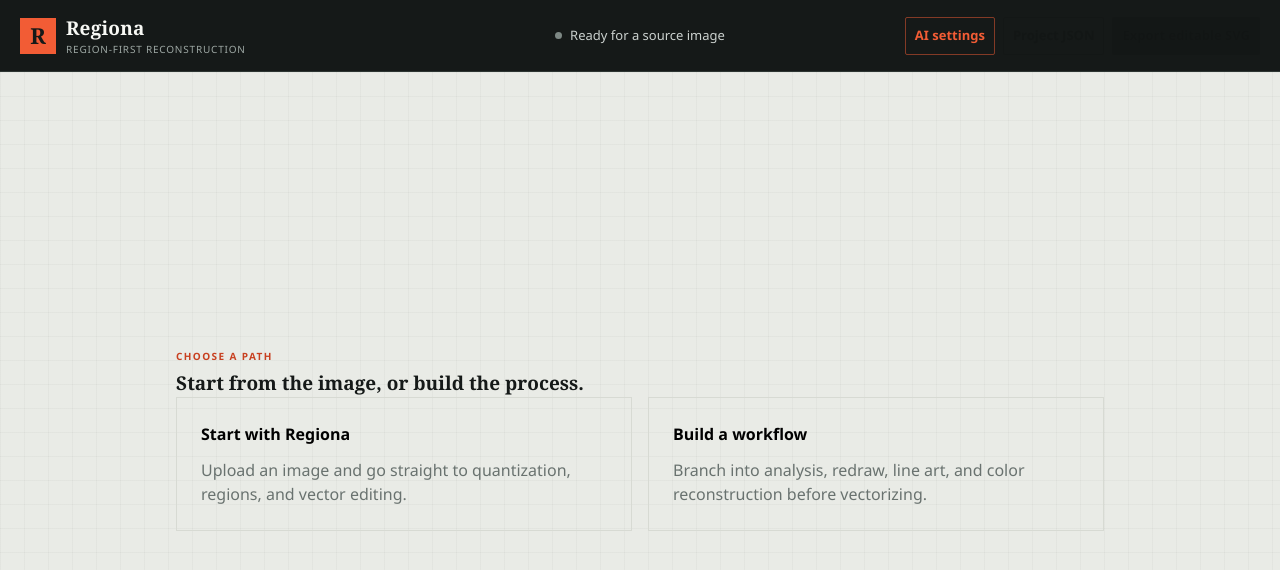
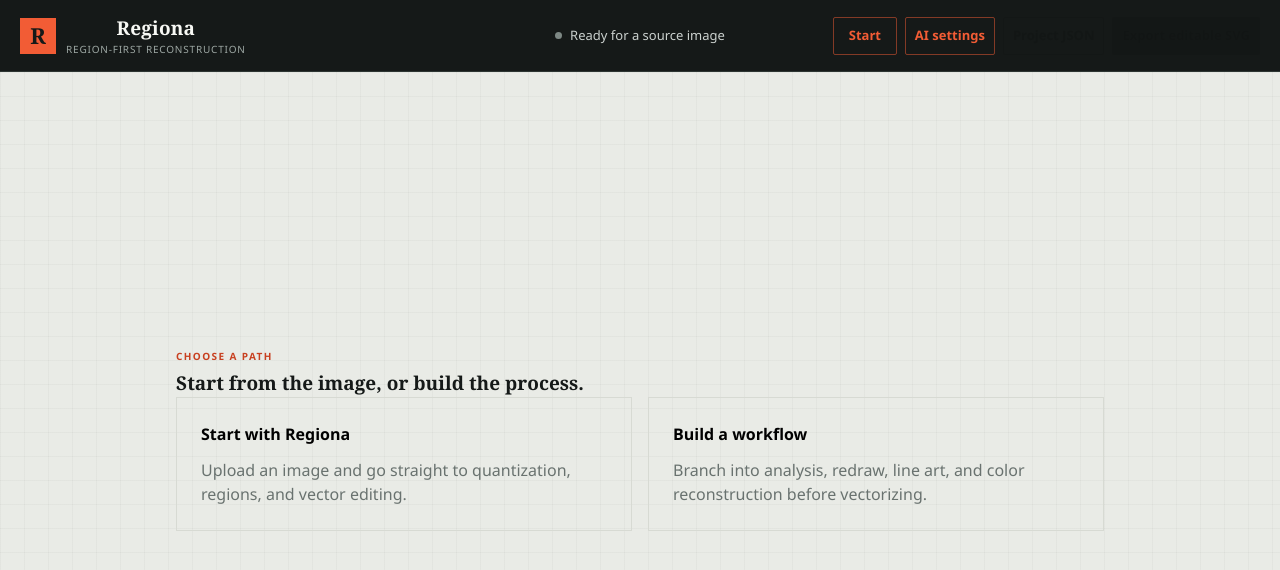
Before and after one commit to qgan7125/regiona, a React (Vite) app: page / in a window 1280 px wide. Shown: the top 570 px of the page. Built offline with nearby package versions, Linux system fonts and the light colour scheme.

Commit message:
fix: restore access to start screen

```diff
--- a/src/app/App.tsx
+++ b/src/app/App.tsx
@@ -443,6 +443,7 @@
             ? "Generating AI clean redraw"
             : statusText}
         canExport={Boolean(result)}
+        onGoHome={() => setMode("choose")}
         onOpenSettings={() => setIsGeminiSettingsOpen(true)}
         onExportProject={() => {
           if (result) exportRegionaProject(result);
--- a/src/components/AppHeader.tsx
+++ b/src/components/AppHeader.tsx
@@ -4,6 +4,7 @@
   status: WorkStatus;
   statusText: string;
   canExport: boolean;
+  onGoHome: () => void;
   onOpenSettings: () => void;
   onExportProject: () => void;
   onExportSvg: () => void;
@@ -13,24 +14,33 @@
   status,
   statusText,
   canExport,
+  onGoHome,
   onOpenSettings,
   onExportProject,
   onExportSvg,
 }: AppHeaderProps) {
   return (
     <header className="app-header">
-      <a className="brand" href="/" aria-label="Regiona home">
+      <button className="brand" type="button" onClick={onGoHome} aria-label="Return to Regiona start">
         <span aria-hidden="true">R</span>
         <span>
           <strong>Regiona</strong>
           <small>region-first reconstruction</small>
         </span>
-      </a>
+      </button>
       <div className="status-line" role="status" aria-live="polite">
         <span className={`status-dot status-${status}`} aria-hidden="true" />
         {statusText}
       </div>
       <div className="header-actions">
+        <Button
+          className="secondary-button"
+          onClick={onGoHome}
+          variant="outlined"
+          size="small"
+        >
+          Start
+        </Button>
         <Button
           className="secondary-button ai-settings-button"
           onClick={onOpenSettings}
--- a/src/styles.css
+++ b/src/styles.css
@@ -111,6 +111,10 @@
   display: inline-flex;
   align-items: center;
   justify-self: start;
+  padding: 0;
+  color: inherit;
+  background: transparent;
+  cursor: pointer;
   gap: 10px;
   color: inherit;
   text-decoration: none;
```
